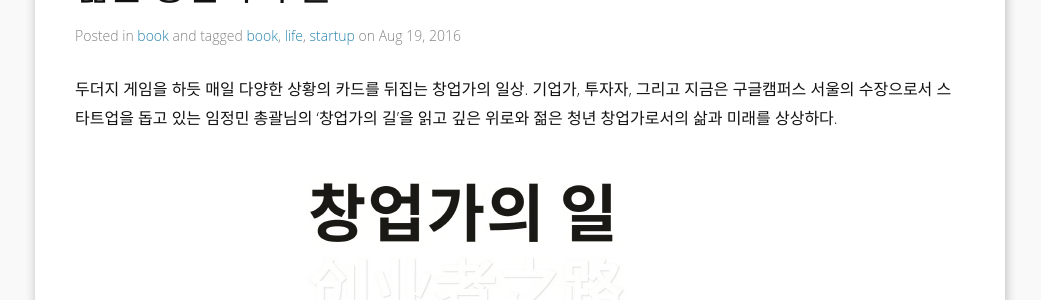
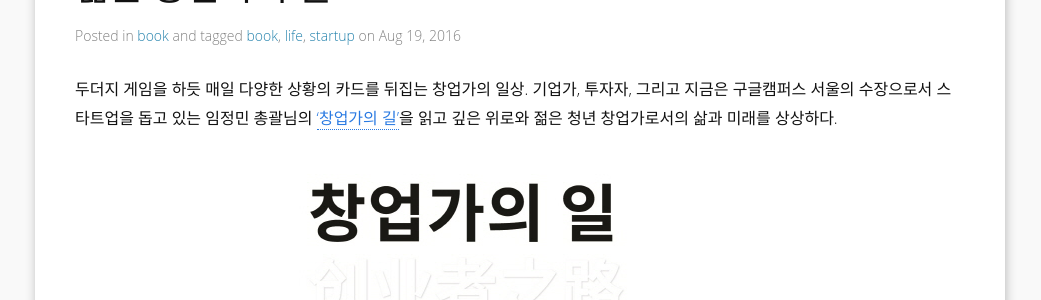
Before and after one commit to HyoukJang/HyoukJang.github.io, a Jekyll site: the page built from _posts/2016-08-19-path-of-young-entrepreneur.md, in a window 1280 px wide and 900 px high. Shown: the part 294-594 px from the top of the window, without its empty margins (120-1161 px from the left). Built offline with Jekyll 4.4.1, drawn with Linux system fonts in a browser that asks for light colours; nearby versions of some CDN libraries; some web fonts are replaced; comment, search, counter and statistics services are not loaded; some of the changed lines change nothing that is shown.

Commit message:
add link

```diff
--- a/_posts/2016-08-19-path-of-young-entrepreneur.md
+++ b/_posts/2016-08-19-path-of-young-entrepreneur.md
@@ -8,7 +8,7 @@
 
 ---
 
-두더지 게임을 하듯 매일 다양한 상황의 카드를 뒤집는 창업가의 일상. 기업가, 투자자, 그리고 지금은 구글캠퍼스 서울의 수장으로서 스타트업을 돕고 있는 임정민 총괄님의 '창업가의 길'을 읽고 깊은 위로와 젊은 청년 창업가로서의 삶과 미래를 상상하다.
+두더지 게임을 하듯 매일 다양한 상황의 카드를 뒤집는 창업가의 일상. 기업가, 투자자, 그리고 지금은 구글캠퍼스 서울의 수장으로서 스타트업을 돕고 있는 임정민 총괄님의 ['창업가의 길'](http://www.kyobobook.co.kr/product/detailViewKor.laf?ejkGb=KOR&barcode=9791187289197#N)을 읽고 깊은 위로와 젊은 청년 창업가로서의 삶과 미래를 상상하다.
 
 [![창업가의 일]({{site.baseurl}}/images/jm_book_cover.jpg)](http://www.kyobobook.co.kr/product/detailViewKor.laf?ejkGb=KOR&barcode=9791187289197#N)
 
```
